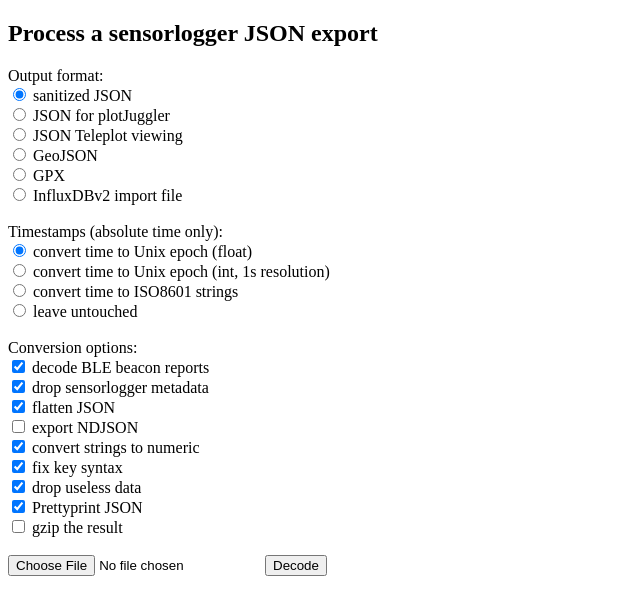
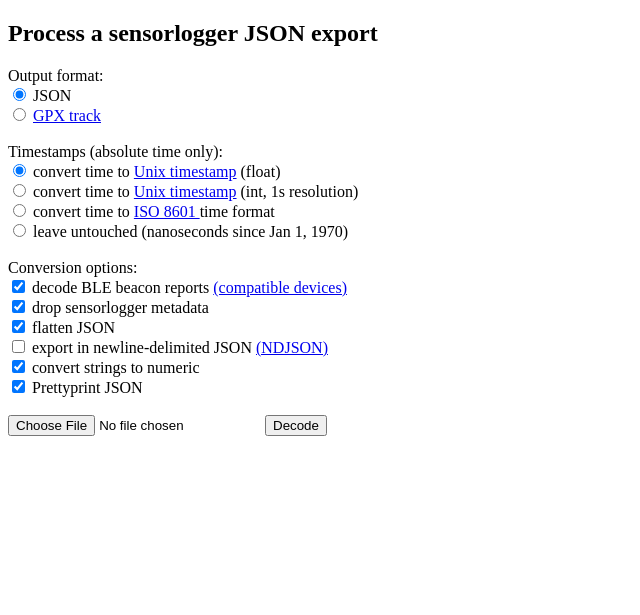
Before and after one commit to mhaberler/sensorlogger-utils, a Flask app: page /sensorlogger in a window 1280 px wide. Shown: the top 615 px of the page, without its empty margins (0-640 px from the left). Run offline with Flask 3, Linux system fonts and the light colour scheme.

Commit message:
update template

```diff
--- a/online-decoder/templates/sensorlogger.html
+++ b/online-decoder/templates/sensorlogger.html
@@ -12,30 +12,30 @@
 
     <form action="/sensorlogger" method="post" enctype="multipart/form-data">
         Output format:<br>
-        <input type="radio" name="destfmt"  value="canonical" checked> sanitized JSON<br>
-        <input type="radio" name="destfmt"  value="plotjuggler"> JSON for plotJuggler <br>
-        <input type="radio" name="destfmt"  value="teleplot"> JSON Teleplot viewing<br>
-        <input type="radio" name="destfmt"  value="geojson"> GeoJSON<br>
-        <input type="radio" name="destfmt"  value="gpx"> GPX<br>
-        <input type="radio" name="destfmt"  value="influxdbv2"> InfluxDBv2 import file<br>
+        <input type="radio" name="destfmt"  value="canonical" checked>  JSON<br>
+        <!-- <input type="radio" name="destfmt"  value="plotjuggler"> JSON for plotJuggler <br> -->
+        <!-- <input type="radio" name="destfmt"  value="teleplot"> JSON Teleplot recording<br> -->
+        <!-- <input type="radio" name="destfmt"  value="geojson"> GeoJSON<br> -->
+        <input type="radio" name="destfmt"  value="gpx"> <a href="https://en.wikipedia.org/wiki/GPS_Exchange_Format">GPX track</a> <br>
+        <!-- <input type="radio" name="destfmt"  value="influxdbv2"> InfluxDBv2 import file<br> -->
         <br>
         Timestamps (absolute time only):
         <br>
-        <input type="radio" name="timestamp" value="linux_timestamp_float" checked> convert time to Unix epoch (float)<br>
-        <input type="radio" name="timestamp" value="linux_timestamp" > convert time to Unix epoch (int, 1s resolution)<br>
-        <input type="radio" name="timestamp" value="iso8061"> convert time to ISO8601 strings<br>
-        <input type="radio" name="timestamp" value="untouched"> leave untouched<br>
+        <input type="radio" name="timestamp" value="linux_timestamp_float" checked> convert time to <a href="https://en.wikipedia.org/wiki/Unix_time">Unix timestamp</a> (float)<br>
+        <input type="radio" name="timestamp" value="linux_timestamp" > convert time to <a href="https://en.wikipedia.org/wiki/Unix_time">Unix timestamp</a> (int, 1s resolution)<br>
+        <input type="radio" name="timestamp" value="iso8061"> convert time to <a href="https://en.wikipedia.org/wiki/ISO_8601"  > ISO 8601 </a> time format<br>
+        <input type="radio" name="timestamp" value="untouched"> leave untouched (nanoseconds since Jan 1, 1970)<br>
         <br>
         Conversion options:<br>
-        <input type="checkbox" name="options" value="decode_ble" checked> decode BLE beacon reports<br>
+        <input type="checkbox" name="options" value="decode_ble" checked> decode BLE beacon reports <a href="https://decoder.theengs.io/devices/devices.html">(compatible devices)</a>  <br>
         <input type="checkbox" name="options" value="drop_metadata" checked> drop sensorlogger metadata<br>
         <input type="checkbox" name="options" value="flatten_json" checked> flatten JSON <br>
-        <input type="checkbox" name="options" value="ndjson" > export NDJSON <br>
+        <input type="checkbox" name="options" value="ndjson" > export in newline-delimited JSON <a href="https://en.wikipedia.org/wiki/JSON_streaming#Newline-Delimited_JSON">(NDJSON) </a> <br>
         <input type="checkbox" name="options" value="strings_to_numeric" checked> convert strings to numeric<br>
-        <input type="checkbox" name="options" value="fix_keys" checked> fix key syntax<br>
-        <input type="checkbox" name="options" value="drop_useless" checked> drop useless data<br>
+        <!-- <input type="checkbox" name="options" value="fix_keys" checked> fix key syntax<br> -->
+        <!-- <input type="checkbox" name="options" value="drop_useless" checked> drop useless data<br> -->
         <input type="checkbox" name="options" value="prettyprint" checked> Prettyprint JSON<br>
-        <input type="checkbox" name="options" value="gzip"> gzip the result<br>
+        <!-- <input type="checkbox" name="options" value="gzip"> gzip the result<br> -->
 
         <br>
         <input type="file" name="files">
```
